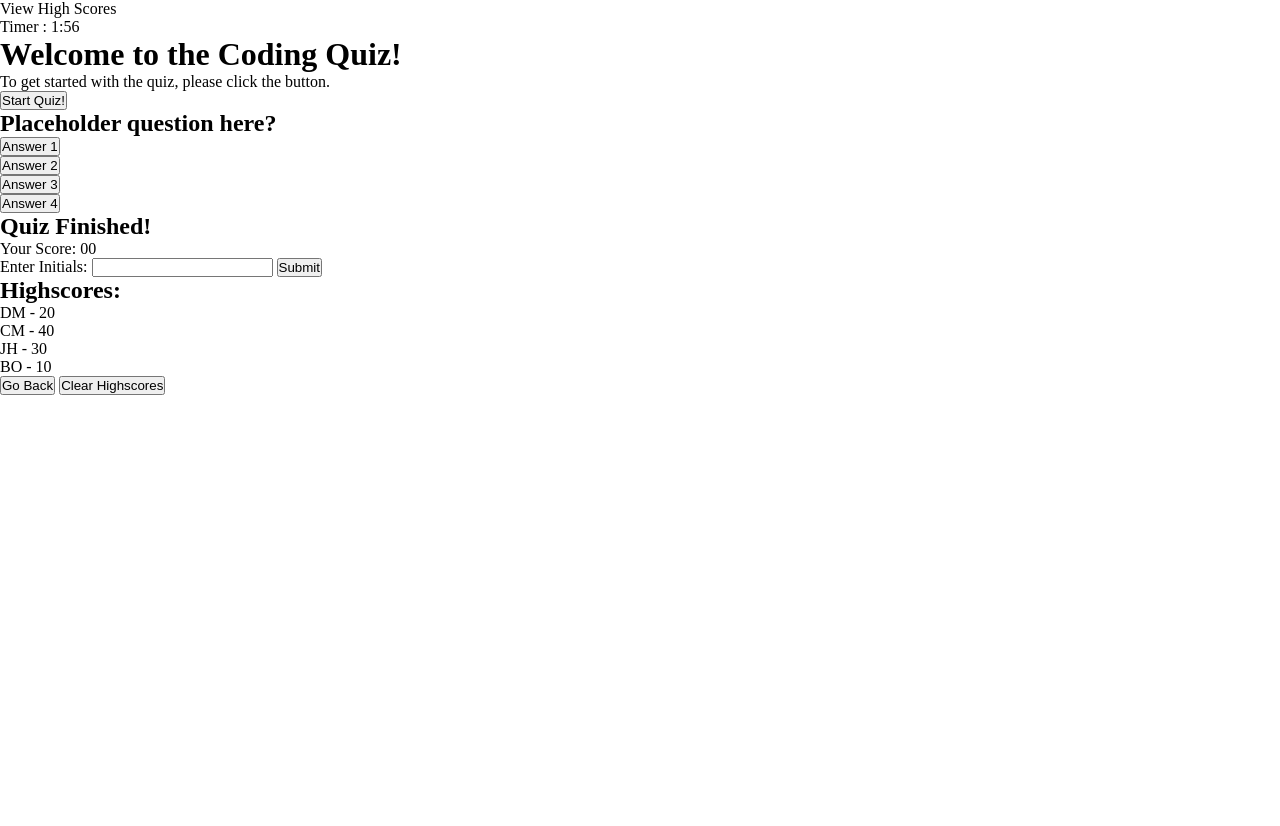
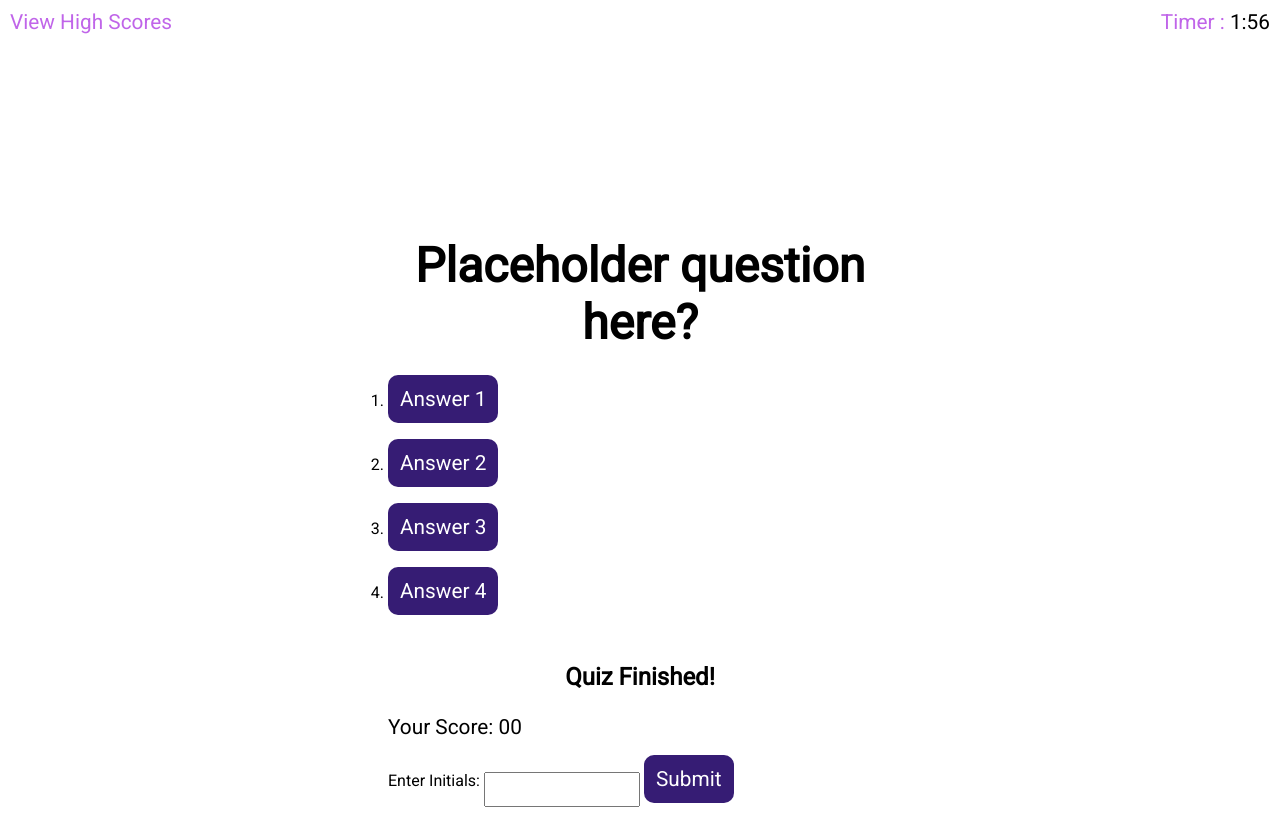
Before and after one commit to davidmichaelmackey/code-quiz, a plain HTML site: page index.html in a window 1280 px wide. Shown: the top 826 px of the page. Before the commit the page ends 800 px from the top, so only its background shows below. Drawn offline with Linux system fonts and the light colour scheme.

Commit message:
new day, quick save

```diff
--- a/assets/js/script.js
+++ b/assets/js/script.js
@@ -1,12 +1,11 @@
-
 const startTiming = 2;
 let time = startTiming * 60;
-
 const count = document.getElementById("countdownTimer");
 
 setInterval(updateTimer, 1000);
 
 function updateTimer() {
+  // e.preventDefault();
   const minutes = Math.floor(time / 60);
   let seconds = time % 60;
 
--- a/index.html
+++ b/index.html
@@ -7,7 +7,7 @@
   <meta name="viewport" content="width=device-width, initial-scale=1.0">
   <title>Coding Quiz</title>
   <link rel="stylesheet" href="./assets/css/reset.css">
-  <!-- <link rel="stylesheet" href="./assets/css/style.css"> -->
+  <link rel="stylesheet" href="./assets/css/style.css">
 </head>
 
 <body>
```
